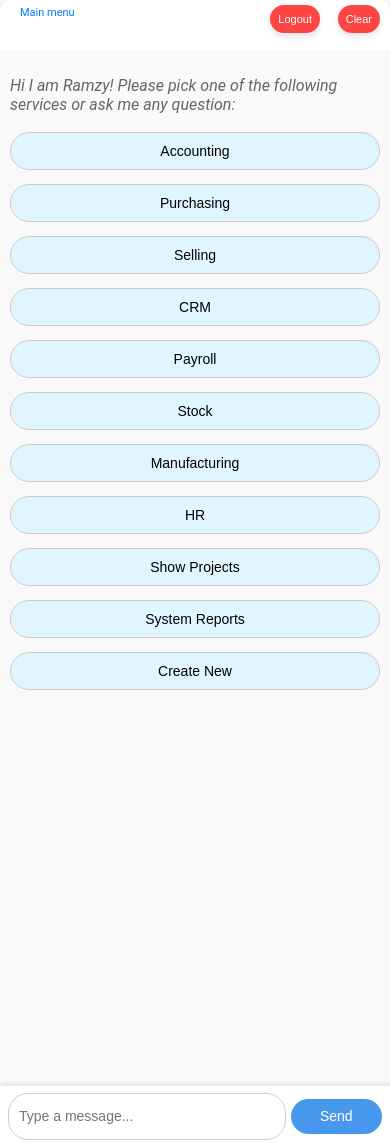
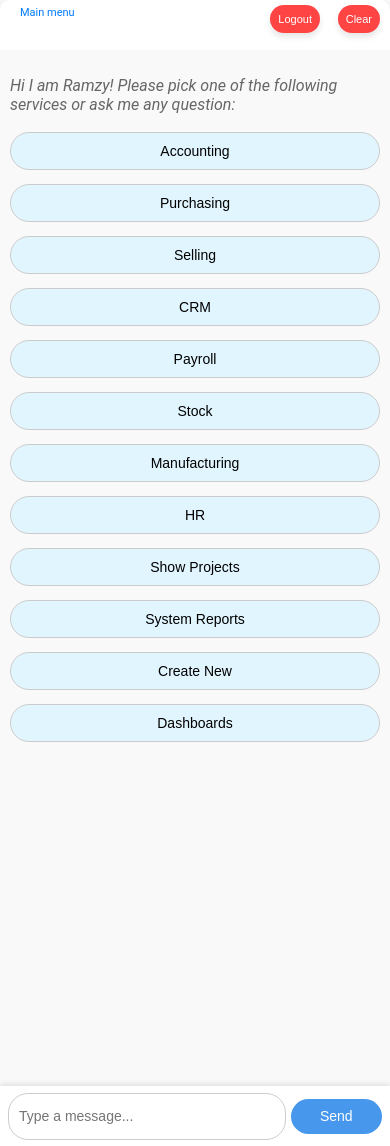
Before and after one commit to omaranwar1/Agent, a Flask app: page /chatbot in a window 390 px wide. Run offline with Flask 3, Linux system fonts and the light colour scheme.

Commit message:
added dashbaords

```diff
--- a/templates/index.html
+++ b/templates/index.html
@@ -418,12 +418,12 @@
         .message:last-child,
         #service-buttons,
         .sub-service-buttons {
-            margin-bottom: 50px;  /* Increased margin */
+            margin-bottom: 80px;  /* Increased margin */
         }
 
         /* Ensure buttons in the greeting are fully visible */
         #greeting {
-            padding-bottom: 50px;  /* Added padding for greeting section */
+            padding-bottom: 80px;  /* Added padding for greeting section */
         }
 
         .input-container {
@@ -636,6 +636,7 @@
                         <button onclick="handleServiceClick('Show Projects')">Show Projects</button>
                         <button onclick="handleServiceClick('System Reports')">System Reports</button>
                         <button onclick="handleServiceClick('Create New')">Create New</button>
+                        <button onclick="handleServiceClick('Dashboards')">Dashboards</button>
                     </div>
                 </div>
             </div>
@@ -875,8 +876,9 @@
                         displaySubServiceOptions(["New BOM", "New Work Order", "New Job Card"]);
                     } else if (serviceName === "Other") {
                         displaySubServiceOptions(["New Prospect",  "New Maintenance Schedule"]);
+                    } else if (serviceName === "Dashboards") {
+                        displaySubServiceOptions(['Accounts Dashboard', 'Buying Dashboard', 'Selling Dashboard', 'CRM Dashboard', 'Human Resources Dashboard', 'Payroll Dashboard', 'Stock Dashboard', 'Manufactring Dashboard', 'Project Dashboard']);
                     }
-
                     hideLoading(); // Moved here to ensure it's called after all processing is complete
                 })
                 .catch(error => {
@@ -990,6 +992,7 @@
                       <button onclick="handleServiceClick('Show Projects')">Show Projects</button>
                       <button onclick="handleServiceClick('System Reports')">System Reports</button>
                       <button onclick="handleServiceClick('Create New')">Create New</button>
+                      <button onclick="handleServiceClick('Dashboards')">Dashboards</button>
                   </div>
               `;
               chatBox.appendChild(greeting);
```
